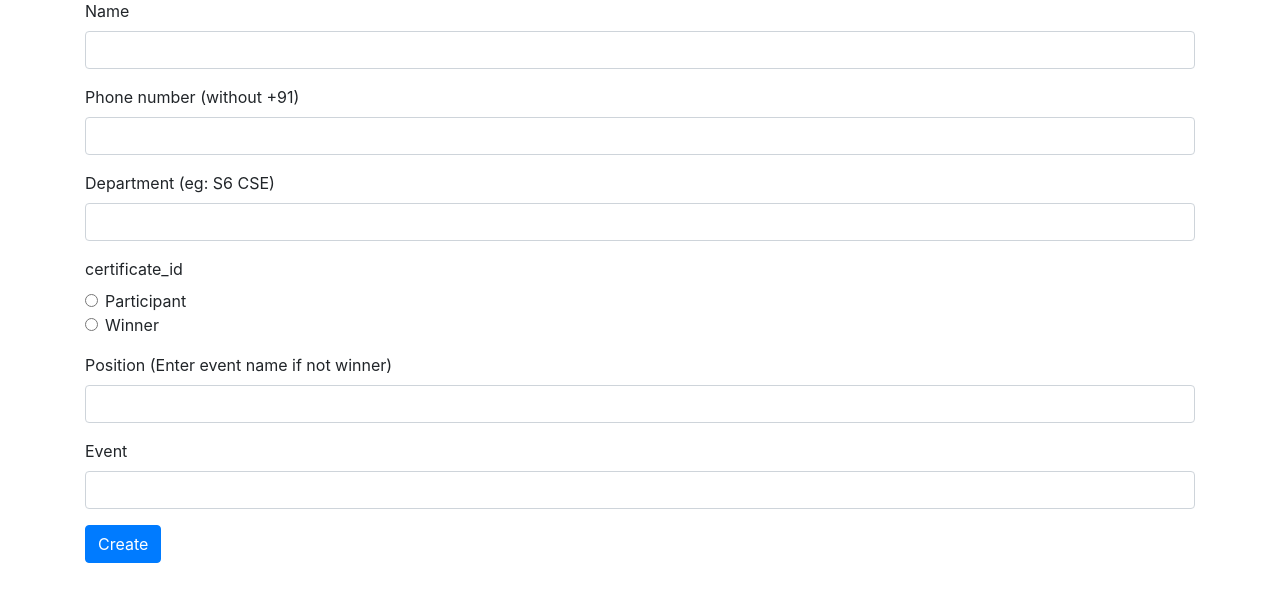
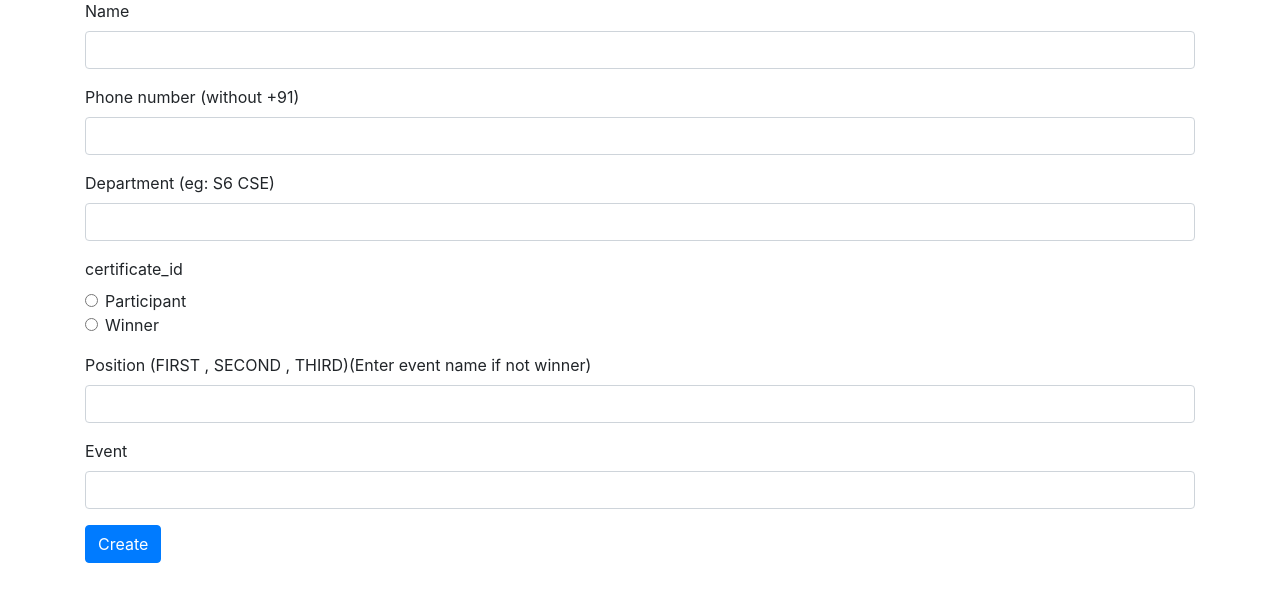
Before and after one commit to Sabari-nath-p/certificate_python, a Flask app: page /create in a window 1280 px wide. Shown: the part 105-707 px from the top of the page. Run offline with Flask 2, Linux system fonts and the light colour scheme; some libraries are stand-ins or nearby versions.

Commit message:
new code

```diff
--- a/templates/create_document.html
+++ b/templates/create_document.html
@@ -50,7 +50,7 @@
 
 
             <div class="form-group">
-                <label for="POS">Position (Enter event name if not winner) </label>
+                <label for="POS">Position (FIRST , SECOND , THIRD)(Enter event name if not winner) </label>
                 <input type="text" class="form-control" id="POS" name="POS" required>
             </div>
             <div class="form-group">
```
